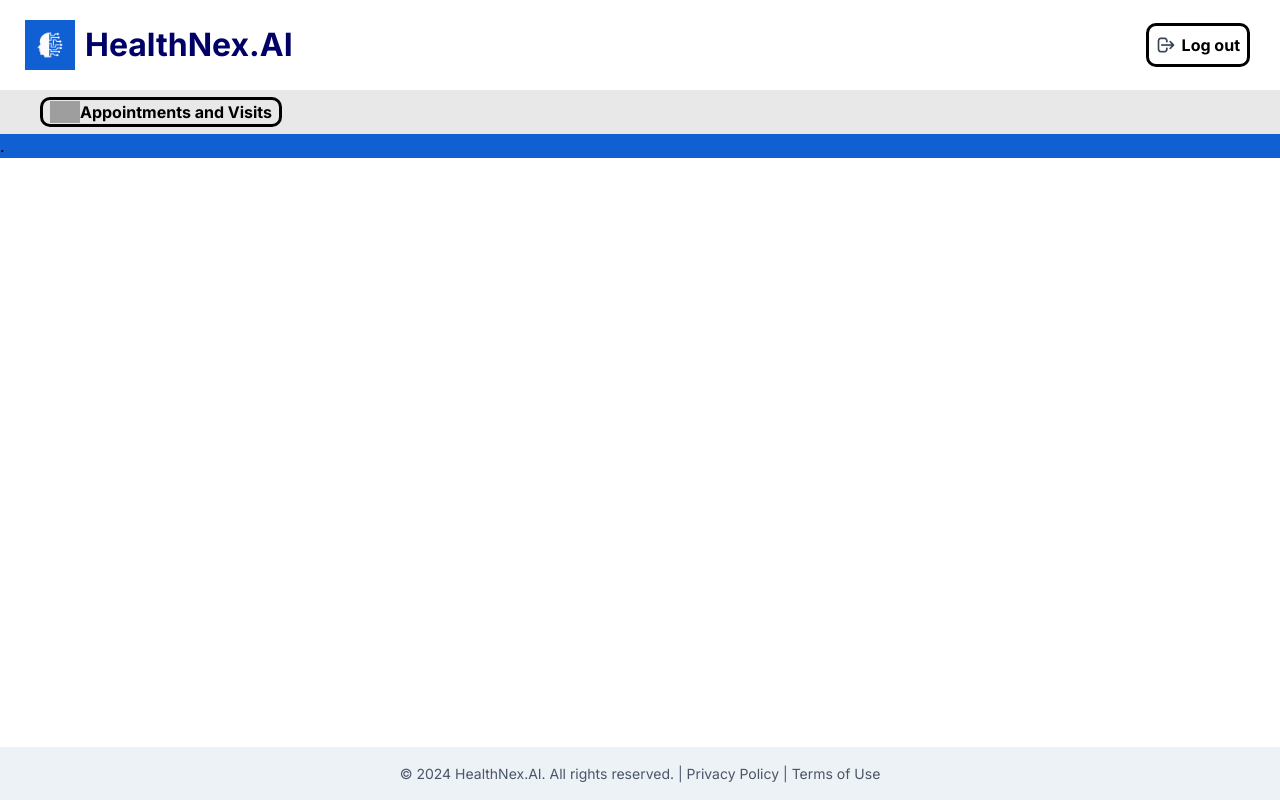
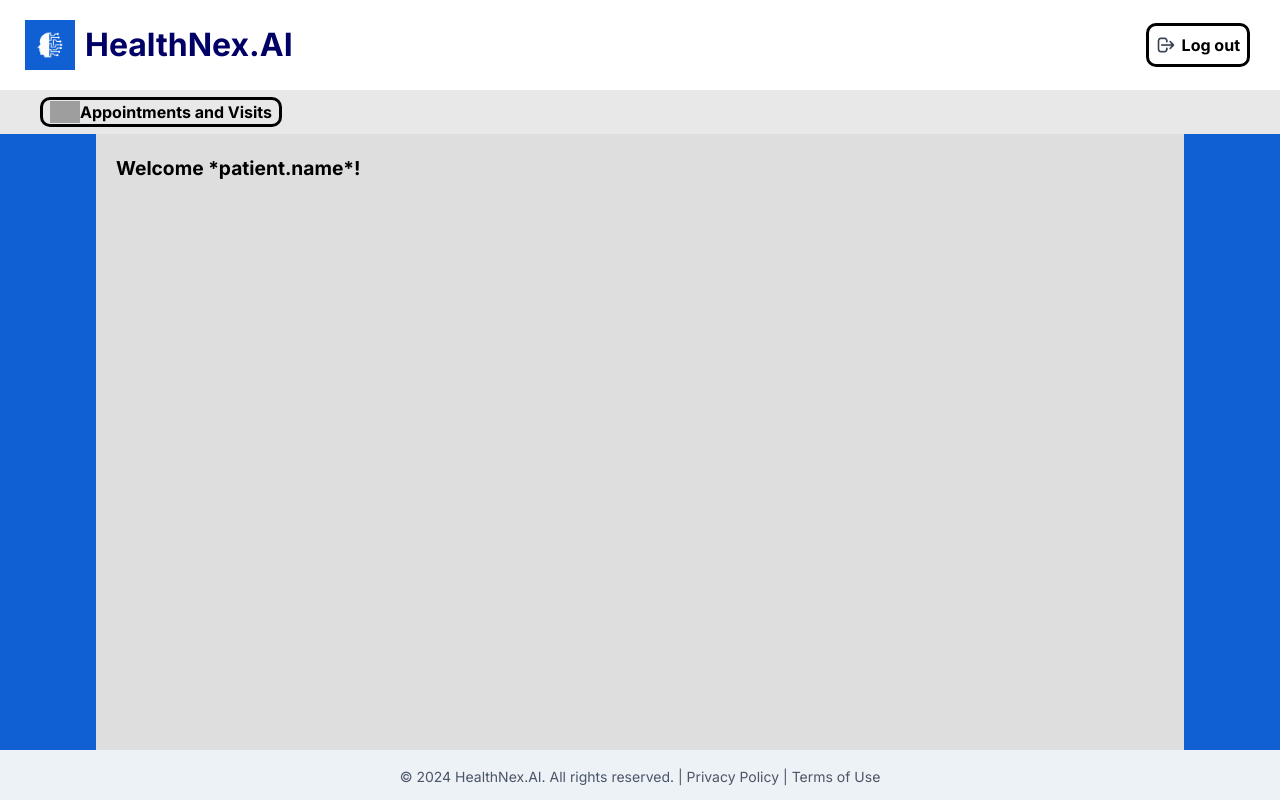
Before and after one commit to rishiguptagit/HealthNex.AI, a Next.js app: page /dashboard in a window 1280 px wide. Built offline with nearby package versions, Linux system fonts and the light colour scheme; grey boxes are pictures that could not be loaded.

Commit message:
Dashboard refinement; adding data tables

```diff
--- a/app/dashboard/dashboard.tsx
+++ b/app/dashboard/dashboard.tsx
@@ -87,14 +87,33 @@ export default function PatientDashboard() {
         </button>
       </div>
 
+      {/* Body */}
       <div
         style={{
+          display: "flex",
+          justifyContent: "center",
           backgroundColor: "#1060d3",
           width: "100vw",
+          height: "calc(100vh - 180px)",
+        }}
+      >
+        <div
+          style={{
+            backgroundColor: "#dedede",
+            width: "85%",
             height: "100%",
           }}
         >
-        <p> . </p>
+          <h1
+            style={{
+              paddingLeft: "20px",
+              paddingTop: "20px",
+              fontSize: "120%",
+              fontWeight: "bold",
+            }}
+          >
+            {" Welcome *patient.name*! "}
+          </h1>
         </div>
 
         {/* Bottom */}
@@ -109,7 +128,7 @@ export default function PatientDashboard() {
             paddingBottom: "1rem",
             paddingTop: "1rem",
             backgroundColor: "#EDF2F7",
-          height: "50xp",
+            height: "50px",
           }}
         >
           &copy; {new Date().getFullYear()} HealthNex.AI. All rights reserved. |{" "}
@@ -120,10 +139,14 @@ export default function PatientDashboard() {
             Privacy Policy
           </Link>{" "}
           |{" "}
-        <Link href="/termsofuse" className="text-gray-600 hover:text-navy-700">
+          <Link
+            href="/termsofuse"
+            className="text-gray-600 hover:text-navy-700"
+          >
             Terms of Use
           </Link>
         </div>
       </div>
+    </div>
   );
 }
```
Also changed, not shown: 1 other file (tests, documents, lock files or other folders). Lines whose indentation alone changed are shown as unchanged.
